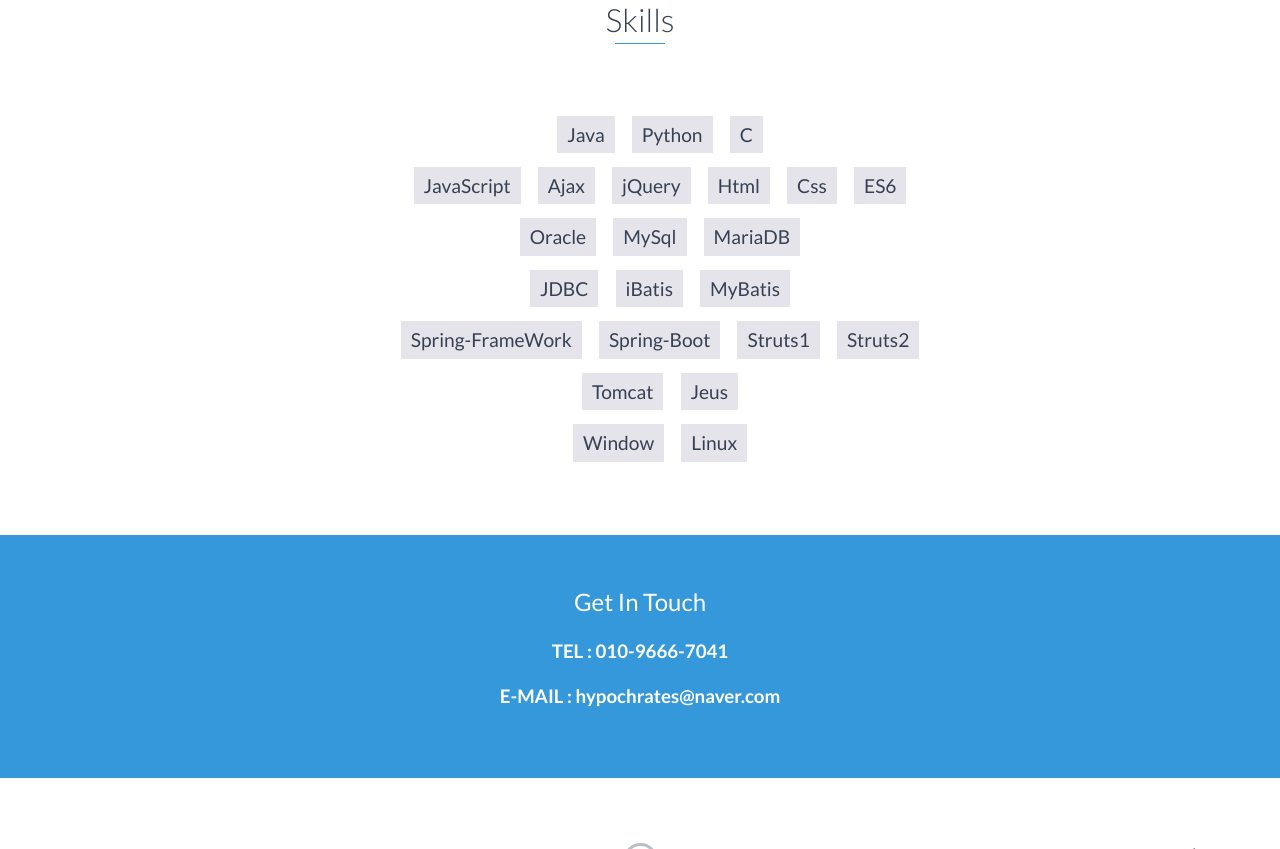
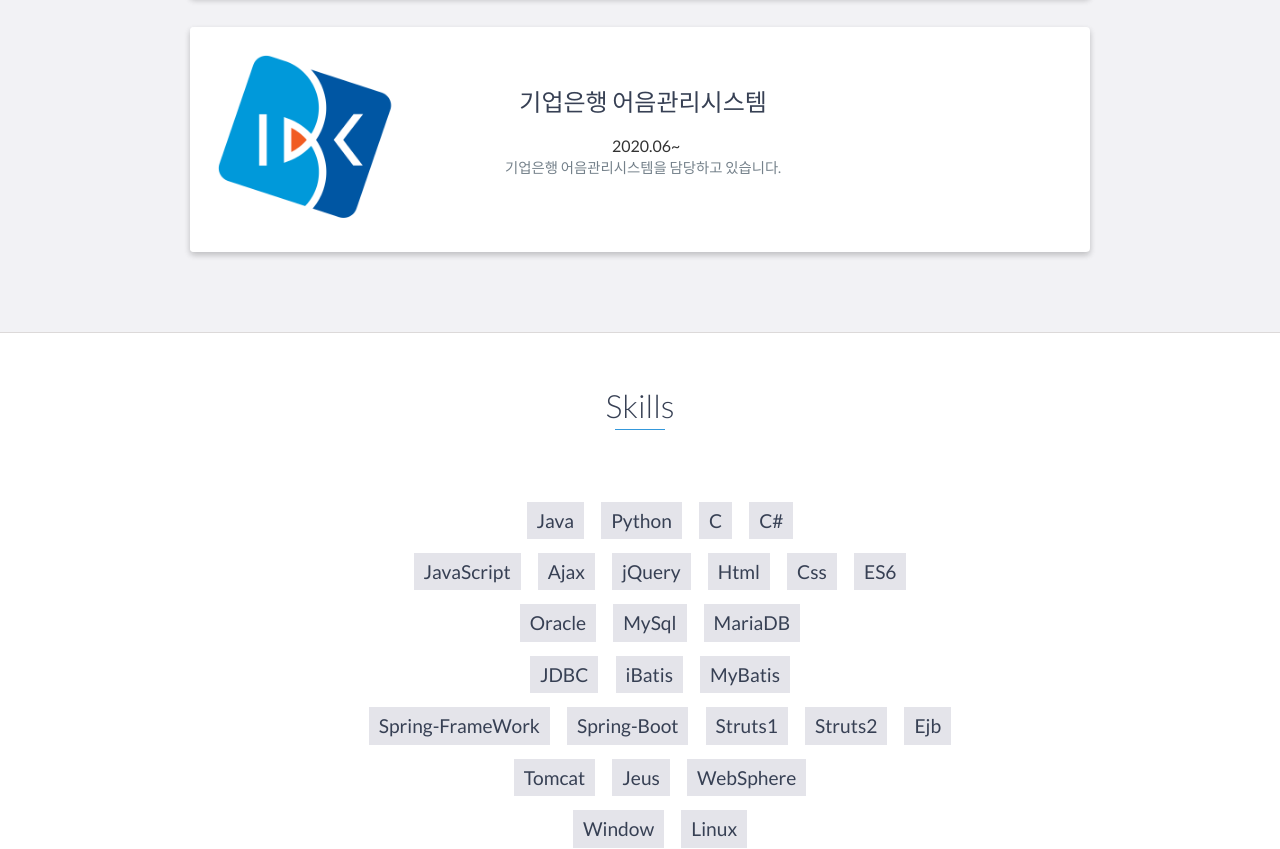
Before and after one commit to hypochratesm/hypochratesm, a website: page index.html in a window 1280 px wide. Shown: the part 3052-3901 px from the top of the page. Drawn offline with nearby package versions, Linux system fonts and the light colour scheme.

Commit message:
기업은행 추가

```diff
--- a/index.html
+++ b/index.html
@@ -99,6 +99,15 @@
                 </p>
             </div>
         </div>
+        <div id="experience-timeline">
+            <div data-date="2019.1 ~ 2020.4">
+                <h3>BIC&S</h3>
+                <h4>Employee</h4>
+                <p>
+                    사원급으로 BIC&S 재직중입니다. 현재 기업은행 어음교환시스템 유지보수를 담당하고 있습니다. 환경은 EJB이며 WebSphere, c#도 사용하고 있습니다.
+                </p>
+            </div>
+        </div>
     </div>
     <!-- End #experience -->
 
@@ -179,6 +188,19 @@
                     </div>
                     <!-- End .project-info -->
                 </div>
+                <div class="project shadow-large" style="height:auto">
+                    <div class="project-image">
+                        <img src="images/기업은행.jpg" / style="width :225px; height:225px">
+                    </div>
+                    <!-- End .project-image -->
+                    <div class="project-info">
+                        <h3>기업은행 어음관리시스템</h3> &nbsp; <span class="education-date">2020.06~</span>
+                        <p>
+                            기업은행 어음관리시스템을 담당하고 있습니다.
+                        </p>
+                    </div>
+                    <!-- End .project-info -->
+                </div>
                 <!-- End .project -->
             </div>
         </div>
@@ -192,6 +214,7 @@
               <li>Java</li>
               <li>Python</li>
               <li>C</li>
+              <li>C#</li>
           </ul>
           <ul>
               <li>JavaScript</li>
@@ -216,10 +239,12 @@
               <li>Spring-Boot</li>
               <li>Struts1</li>
               <li>Struts2</li>
+              <li>Ejb</li>
           </ul>
           <ul>
               <li>Tomcat</li>
               <li>Jeus</li>
+              <li>WebSphere</li>
           </ul>
           <ul>
               <li>Window</li>
```
Also changed, not shown: images/기업은행.jpg (added).
